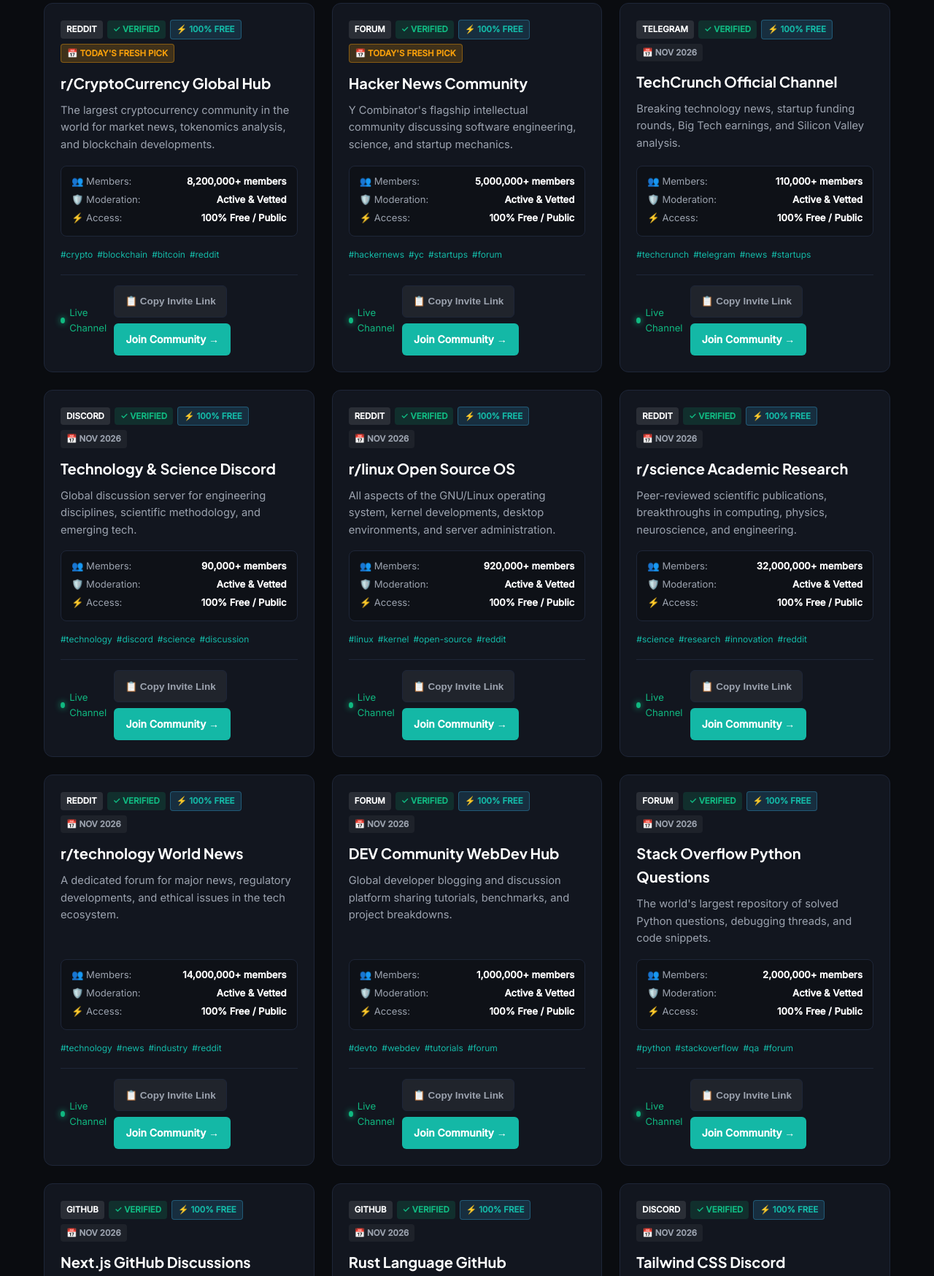
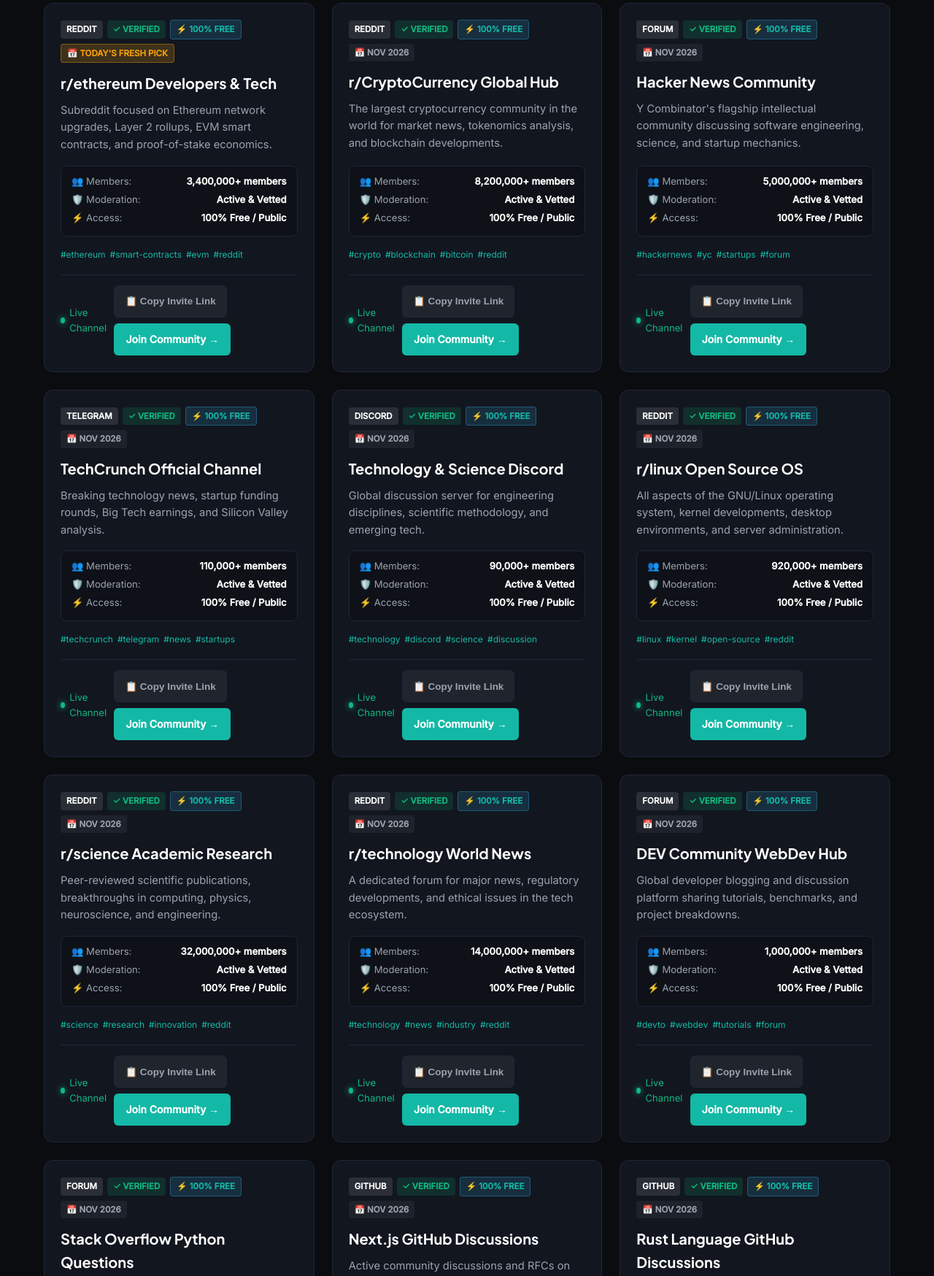
Before and after one commit to jibranpcccc/quantum-computing-qiskit-hub, a plain HTML site: page index.html in a window 1280 px wide. Shown: the part 1231-2979 px from the top of the page at 73% size. Drawn offline with Linux system fonts and the light colour scheme.

Commit message:
feat(replenishment): fresh community links added - 2026-11-19 [skip ci]

```diff
--- a/index.html
+++ b/index.html
@@ -148,142 +148,142 @@
           {
             "@type": "ListItem",
             "position": 1,
+            "name": "r/ethereum Developers & Tech",
+            "description": "Subreddit focused on Ethereum network upgrades, Layer 2 rollups, EVM smart contracts, and proof-of-stake economics.",
+            "url": "https://www.reddit.com/r/ethereum/"
+          },
+          {
+            "@type": "ListItem",
+            "position": 2,
             "name": "r/CryptoCurrency Global Hub",
             "description": "The largest cryptocurrency community in the world for market news, tokenomics analysis, and blockchain developments.",
             "url": "https://www.reddit.com/r/CryptoCurrency/"
           },
           {
             "@type": "ListItem",
-            "position": 2,
+            "position": 3,
             "name": "Hacker News Community",
             "description": "Y Combinator's flagship intellectual community discussing software engineering, science, and startup mechanics.",
             "url": "https://news.ycombinator.com"
           },
           {
             "@type": "ListItem",
-            "position": 3,
+            "position": 4,
             "name": "TechCrunch Official Channel",
             "description": "Breaking technology news, startup funding rounds, Big Tech earnings, and Silicon Valley analysis.",
             "url": "https://t.me/techcrunch"
           },
           {
             "@type": "ListItem",
-            "position": 4,
+            "position": 5,
             "name": "Technology & Science Discord",
             "description": "Global discussion server for engineering disciplines, scientific methodology, and emerging tech.",
             "url": "https://discord.gg/tech"
           },
           {
             "@type": "ListItem",
-            "position": 5,
+            "position": 6,
             "name": "r/linux Open Source OS",
             "description": "All aspects of the GNU/Linux operating system, kernel developments, desktop environments, and server administration.",
             "url": "https://www.reddit.com/r/linux/"
           },
           {
             "@type": "ListItem",
-            "position": 6,
+            "position": 7,
             "name": "r/science Academic Research",
             "description": "Peer-reviewed scientific publications, breakthroughs in computing, physics, neuroscience, and engineering.",
             "url": "https://www.reddit.com/r/science/"
           },
           {
             "@type": "ListItem",
-            "position": 7,
+            "position": 8,
             "name": "r/technology World News",
             "description": "A dedicated forum for major news, regulatory developments, and ethical issues in the tech ecosystem.",
             "url": "https://www.reddit.com/r/technology/"
           },
           {
             "@type": "ListItem",
-            "position": 8,
+            "position": 9,
             "name": "DEV Community WebDev Hub",
             "description": "Global developer blogging and discussion platform sharing tutorials, benchmarks, and project breakdowns.",
             "url": "https://dev.to/t/webdev"
           },
           {
             "@type": "ListItem",
-            "position": 9,
+            "position": 10,
             "name": "Stack Overflow Python Questions",
             "description": "The world's largest repository of solved Python questions, debugging threads, and code snippets.",
             "url": "https://stackoverflow.com/questions/tagged/python"
           },
           {
             "@type": "ListItem",
-            "position": 10,
+            "position": 11,
             "name": "Next.js GitHub Discussions",
             "description": "Active community discussions and RFCs on Next.js architectures, streaming SSR, and edge rendering.",
             "url": "https://github.com/vercel/next.js/discussions"
           },
           {
             "@type": "ListItem",
-            "position": 11,
+            "position": 12,
             "name": "Rust Language GitHub Discussions",
             "description": "Official GitHub Discussions board for the Rust programming language compiler, RFCs, and tools.",
             "url": "https://users.rust-lang.org"
           },
           {
             "@type": "ListItem",
-            "position": 12,
+            "position": 13,
             "name": "Tailwind CSS Discord",
             "description": "Official community for Tailwind CSS utility-first design, component architectures, and responsive layout styling.",
             "url": "https://discord.gg/tailwind"
           },
           {
             "@type": "ListItem",
-            "position": 13,
+            "position": 14,
             "name": "Vue Land Community Discord",
             "description": "The official Discord community for Vue.js, Nuxt, Vite, Pinia, and frontend ecosystem tools.",
             "url": "https://discord.gg/vue"
           },
           {
             "@type": "ListItem",
-            "position": 14,
+            "position": 15,
             "name": "Next.js Developers Discord",
             "description": "Official community Discord for Vercel Next.js developers, Server Components, and App Router architectures.",
             "url": "https://discord.gg/nextjs"
           },
           {
             "@type": "ListItem",
-            "position": 15,
+            "position": 16,
             "name": "Devcord Web Developers",
             "description": "Friendly web development and programming community covering modern web stacks, design, and career growth.",
             "url": "https://discord.gg/devcord"
           },
           {
             "@type": "ListItem",
-            "position": 16,
+            "position": 17,
             "name": "r/webdev Builders Hub",
             "description": "A community dedicated to all things web development, client and server-side architectures, and UI/UX design.",
             "url": "https://www.reddit.com/r/webdev/"
           },
           {
             "@type": "ListItem",
-            "position": 17,
+            "position": 18,
             "name": "r/cpp High Performance Systems",
             "description": "Discussions on modern C++ (C++17/20/23), memory models, template metaprogramming, and graphics pipelines.",
             "url": "https://www.reddit.com/r/cpp/"
           },
           {
             "@type": "ListItem",
-            "position": 18,
+            "position": 19,
             "name": "TypeScript Community Discord",
             "description": "Active community for advanced TypeScript types, generics, compiler plugins, and framework integrations.",
             "url": "https://discord.gg/typescript"
           },
           {
             "@type": "ListItem",
-            "position": 19,
+            "position": 20,
             "name": "r/typescript Architecture",
             "description": "Subreddit focused on TypeScript type systems, compiler APIs, design patterns, and enterprise codebases.",
             "url": "https://www.reddit.com/r/typescript/"
-          },
-          {
-            "@type": "ListItem",
-            "position": 20,
-            "name": "r/ethereum Developers & Tech",
-            "description": "Subreddit focused on Ethereum network upgrades, Layer 2 rollups, EVM smart contracts, and proof-of-stake economics.",
-            "url": "https://www.reddit.com/r/ethereum/"
           },
           {
             "@type": "ListItem",
@@ -617,12 +617,36 @@
         </div>
         <div id="vetted-communities" class="grid">
 
-        <div id="community-card-1" class="card" data-platform="reddit" data-category="cryptocurrency">
+        <div id="community-card-1" class="card" data-platform="reddit" data-category="smart contracts">
             <div class="card-header">
                 <span class="badge badge-platform">Reddit</span>
                 <span class="badge badge-verified">✓ Verified</span>
                 <span class="badge badge-free">⚡ 100% Free</span>
                 <span class="badge badge-date" style="background: rgba(245, 158, 11, 0.2); color: #f59e0b; border: 1px solid rgba(245, 158, 11, 0.4); font-weight: 700;">📅 Today's Fresh Pick</span>
+            </div>
+            <h3 class="card-title">r/ethereum Developers & Tech</h3>
+            <p class="card-desc">Subreddit focused on Ethereum network upgrades, Layer 2 rollups, EVM smart contracts, and proof-of-stake economics.</p>
+            <div class="spec-matrix">
+                <div class="spec-row"><span>👥 Members:</span> <strong>3,400,000+ members</strong></div>
+                <div class="spec-row"><span>🛡️ Moderation:</span> <strong>Active & Vetted</strong></div>
+                <div class="spec-row"><span>⚡ Access:</span> <strong>100% Free / Public</strong></div>
+            </div>
+            <div class="tags-row"><span class="tag">#ethereum</span><span class="tag">#smart-contracts</span><span class="tag">#evm</span><span class="tag">#reddit</span></div>
+            <div class="card-footer">
+                <span class="activity-pulse"><span class="pulse-dot"></span> Live Channel</span>
+                <div class="card-actions">
+                    <button class="btn-copy-invite" onclick="copyInviteLink(event, 'https://www.reddit.com/r/ethereum/')">📋 Copy Invite Link</button>
+                    <a href="https://www.reddit.com/r/ethereum/" target="_blank" rel="noopener noreferrer" class="btn-join">Join Community →</a>
+                </div>
+            </div>
+        </div>
+
+        <div id="community-card-2" class="card" data-platform="reddit" data-category="cryptocurrency">
+            <div class="card-header">
+                <span class="badge badge-platform">Reddit</span>
+                <span class="badge badge-verified">✓ Verified</span>
+                <span class="badge badge-free">⚡ 100% Free</span>
+                <span class="badge badge-date">📅 Nov 2026</span>
             </div>
             <h3 class="card-title">r/CryptoCurrency Global Hub</h3>
             <p class="card-desc">The largest cryptocurrency community in the world for market news, tokenomics analysis, and blockchain developments.</p>
@@ -641,12 +665,12 @@
             </div>
         </div>
 
-        <div id="community-card-2" class="card" data-platform="forum" data-category="computer science & startups">
+        <div id="community-card-3" class="card" data-platform="forum" data-category="computer science & startups">
             <div class="card-header">
                 <span class="badge badge-platform">Forum</span>
                 <span class="badge badge-verified">✓ Verified</span>
                 <span class="badge badge-free">⚡ 100% Free</span>
-                <span class="badge badge-date" style="background: rgba(245, 158, 11, 0.2); color: #f59e0b; border: 1px solid rgba(245, 158, 11, 0.4); font-weight: 700;">📅 Today's Fresh Pick</span>
+                <span class="badge badge-date">📅 Nov 2026</span>
             </div>
             <h3 class="card-title">Hacker News Community</h3>
             <p class="card-desc">Y Combinator's flagship intellectual community discussing software engineering, science, and startup mechanics.</p>
@@ -665,7 +689,7 @@
             </div>
         </div>
 
-        <div id="community-card-3" class="card" data-platform="telegram" data-category="tech news">
+        <div id="community-card-4" class="card" data-platform="telegram" data-category="tech news">
             <div class="card-header">
                 <span class="badge badge-platform">Telegram</span>
                 <span class="badge badge-verified">✓ Verified</span>
@@ -689,7 +713,7 @@
             </div>
         </div>
 
-        <div id="community-card-4" class="card" data-platform="discord" data-category="tech discussion">
+        <div id="community-card-5" class="card" data-platform="discord" data-category="tech discussion">
             <div class="card-header">
                 <span class="badge badge-platform">Discord</span>
                 <span class="badge badge-verified">✓ Verified</span>
@@ -713,7 +737,7 @@
             </div>
         </div>
 
-        <div id="community-card-5" class="card" data-platform="reddit" data-category="linux & os">
+        <div id="community-card-6" class="card" data-platform="reddit" data-category="linux & os">
             <div class="card-header">
                 <span class="badge badge-platform">Reddit</span>
                 <span class="badge badge-verified">✓ Verified</span>
@@ -737,7 +761,7 @@
             </div>
         </div>
 
-        <div id="community-card-6" class="card" data-platform="reddit" data-category="science & innovation">
+        <div id="community-card-7" class="card" data-platform="reddit" data-category="science & innovation">
             <div class="card-header">
                 <span class="badge badge-platform">Reddit</span>
                 <span class="badge badge-verified">✓ Verified</span>
@@ -761,7 +785,7 @@
             </div>
         </div>
 
-        <div id="community-card-7" class="card" data-platform="reddit" data-category="tech news">
+        <div id="community-card-8" class="card" data-platform="reddit" data-category="tech news">
             <div class="card-header">
                 <span class="badge badge-platform">Reddit</span>
                 <span class="badge badge-verified">✓ Verified</span>
@@ -785,7 +809,7 @@
             </div>
         </div>
 
-        <div id="community-card-8" class="card" data-platform="forum" data-category="web development">
+        <div id="community-card-9" class="card" data-platform="forum" data-category="web development">
             <div class="card-header">
                 <span class="badge badge-platform">Forum</span>
                 <span class="badge badge-verified">✓ Verified</span>
@@ -809,7 +833,7 @@
             </div>
         </div>
 
-        <div id="community-card-9" class="card" data-platform="forum" data-category="python development">
+        <div id="community-card-10" class="card" data-platform="forum" data-category="python development">
             <div class="card-header">
                 <span class="badge badge-platform">Forum</span>
                 <span class="badge badge-verified">✓ Verified</span>
@@ -833,7 +857,7 @@
             </div>
         </div>
 
-        <div id="community-card-10" class="card" data-platform="github" data-category="frontend engineering">
+        <div id="community-card-11" class="card" data-platform="github" data-category="frontend engineering">
             <div class="card-header">
                 <span class="badge badge-platform">GitHub</span>
                 <span class="badge badge-verified">✓ Verified</span>
@@ -857,7 +881,7 @@
             </div>
         </div>
 
-        <div id="community-card-11" class="card" data-platform="github" data-category="systems programming">
+        <div id="community-card-12" class="card" data-platform="github" data-category="systems programming">
             <div class="card-header">
                 <span class="badge badge-platform">GitHub</span>
                 <span class="badge badge-verified">✓ Verified</span>
@@ -881,7 +905,7 @@
             </div>
         </div>
 
-        <div id="community-card-12" class="card" data-platform="discord" data-category="frontend engineering">
+        <div id="community-card-13" class="card" data-platform="discord" data-category="frontend engineering">
             <div class="card-header">
                 <span class="badge badge-platform">Discord</span>
                 <span class="badge badge-verified">✓ Verified</span>
@@ -905,7 +929,7 @@
             </div>
         </div>
 
-        <div id="community-card-13" class="card" data-platform="discord" data-category="frontend engineering">
+        <div id="community-card-14" class="card" data-platform="discord" data-category="frontend engineering">
             <div class="card-header">
                 <span class="badge badge-platform">Discord</span>
                 <span class="badge badge-verified">✓ Verified</span>
@@ -929,7 +953,7 @@
             </div>
         </div>
 
-        <div id="community-card-14" class="card" data-platform="discord" data-category="frontend engineering">
+        <div id="community-card-15" class="card" data-platform="discord" data-category="frontend engineering">
             <div class="card-header">
                 <span class="badge badge-platform">Discord</span>
                 <span class="badge badge-verified">✓ Verified</span>
@@ -953,7 +977,7 @@
             </div>
         </div>
 
-        <div id="community-card-15" class="card" data-platform="discord" data-category="web development">
+        <div id="community-card-16" class="card" data-platform="discord" data-category="web development">
             <div class="card-header">
                 <span class="badge badge-platform">Discord</span>
                 <span class="badge badge-verified">✓ Verified</span>
@@ -977,7 +1001,7 @@
             </div>
         </div>
 
-        <div id="community-card-16" class="card" data-platform="reddit" data-category="web development">
+        <div id="community-card-17" class="card" data-platform="reddit" data-category="web development">
             <div class="card-header">
                 <span class="badge badge-platform">Reddit</span>
                 <span class="badge badge-verified">✓ Verified</span>
@@ -1001,7 +1025,7 @@
             </div>
         </div>
 
-        <div id="community-card-17" class="card" data-platform="reddit" data-category="systems programming">
+        <div id="community-card-18" class="card" data-platform="reddit" data-category="systems programming">
             <div class="card-header">
                 <span class="badge badge-platform">Reddit</span>
                 <span class="badge badge-verified">✓ Verified</span>
@@ -1025,7 +1049,7 @@
             </div>
         </div>
 
-        <div id="community-card-18" class="card" data-platform="discord" data-category="web development">
+        <div id="community-card-19" class="card" data-platform="discord" data-category="web development">
             <div class="card-header">
                 <span class="badge badge-platform">Discord</span>
                 <span class="badge badge-verified">✓ Verified</span>
@@ -1049,7 +1073,7 @@
             </div>
         </div>
 
-        <div id="community-card-19" class="card" data-platform="reddit" data-category="web development">
+        <div id="community-card-20" class="card" data-platform="reddit" data-category="web development">
             <div class="card-header">
                 <span class="badge badge-platform">Reddit</span>
                 <span class="badge badge-verified">✓ Verified</span>
@@ -1069,30 +1093,6 @@
                 <div class="card-actions">
                     <button class="btn-copy-invite" onclick="copyInviteLink(event, 'https://www.reddit.com/r/typescript/')">📋 Copy Invite Link</button>
                     <a href="https://www.reddit.com/r/typescript/" target="_blank" rel="noopener noreferrer" class="btn-join">Join Community →</a>
-                </div>
-            </div>
-        </div>
-
-        <div id="community-card-20" class="card" data-platform="reddit" data-category="smart contracts">
-            <div class="card-header">
-                <span class="badge badge-platform">Reddit</span>
-                <span class="badge badge-verified">✓ Verified</span>
-                <span class="badge badge-free">⚡ 100% Free</span>
-                <span class="badge badge-date">📅 Nov 2026</span>
-            </div>
-            <h3 class="card-title">r/ethereum Developers & Tech</h3>
-            <p class="card-desc">Subreddit focused on Ethereum network upgrades, Layer 2 rollups, EVM smart contracts, and proof-of-stake economics.</p>
-            <div class="spec-matrix">
-                <div class="spec-row"><span>👥 Members:</span> <strong>3,400,000+ members</strong></div>
-                <div class="spec-row"><span>🛡️ Moderation:</span> <strong>Active & Vetted</strong></div>
-                <div class="spec-row"><span>⚡ Access:</span> <strong>100% Free / Public</strong></div>
-            </div>
-            <div class="tags-row"><span class="tag">#ethereum</span><span class="tag">#smart-contracts</span><span class="tag">#evm</span><span class="tag">#reddit</span></div>
-            <div class="card-footer">
-                <span class="activity-pulse"><span class="pulse-dot"></span> Live Channel</span>
-                <div class="card-actions">
-                    <button class="btn-copy-invite" onclick="copyInviteLink(event, 'https://www.reddit.com/r/ethereum/')">📋 Copy Invite Link</button>
-                    <a href="https://www.reddit.com/r/ethereum/" target="_blank" rel="noopener noreferrer" class="btn-join">Join Community →</a>
                 </div>
             </div>
         </div>
```
Also changed, not shown: data/groups.json (+20 -19 lines), feed.xml (+9 -9 lines).
